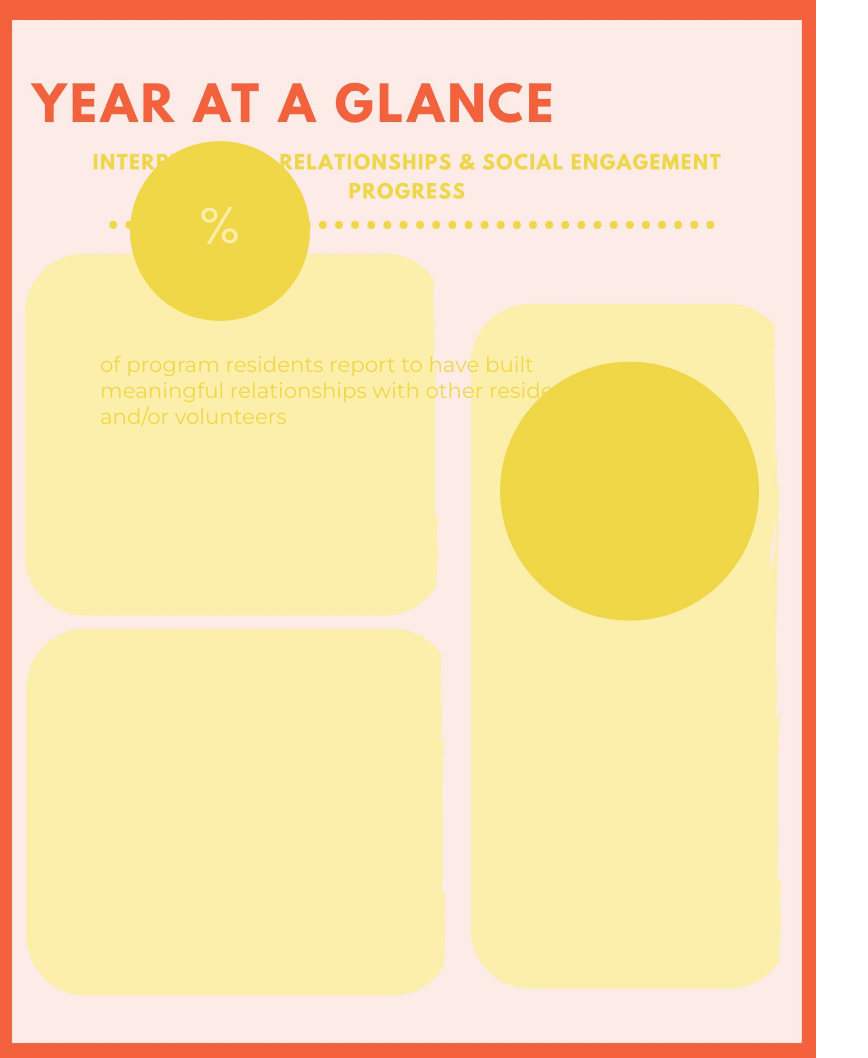
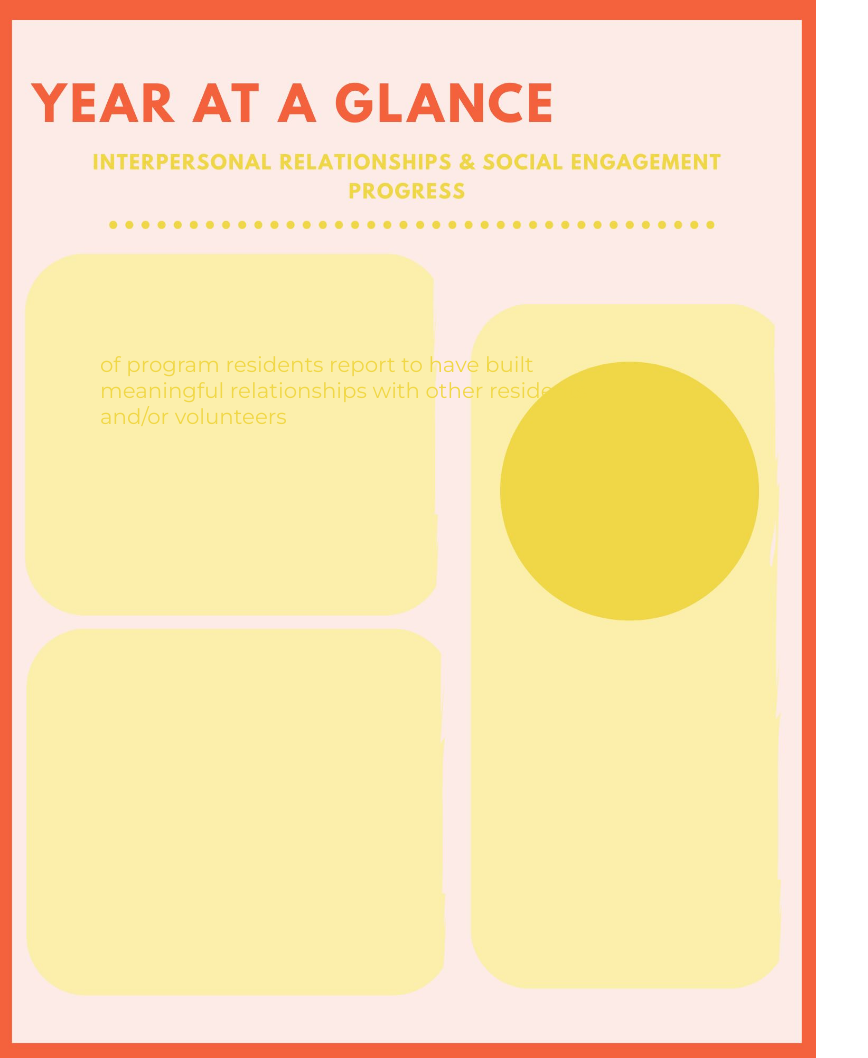
Before and after one commit to cmgboji/CCM-PDF, a Flask app: template templates/report_template.html in a window 1280 px wide. Shown: the part 5279-6337 px from the top of the page, without its empty margins (0-868 px from the left). Run offline with Flask 3, Linux system fonts and the light colour scheme; the template is opened without the code that fills it, so the values that code supplies are empty.

Commit message:
plot test

```diff
--- a/static/css/report.css
+++ b/static/css/report.css
@@ -62,59 +62,6 @@ body {
 }
 
 
-/* ==================== CIRCLES ==================== */
-
-.circle {
-    position: absolute;
-    width: 180px;
-    height: 180px;
-    border-radius: 50%;
-    font-family: 'League Spartan';
-    font-size: 42pt;
-    text-align: center;
-    line-height: 180px;
-}
-
-.yellow-circle {
-    background: #f0d747;
-    color: #fbefab;
-    left: 130px;
-    top: 140px;
-}
-
-
-/* ==================== RECTANGLES ==================== */
-
-.rect-pink {
-    position: absolute;
-    width: 180px;
-    height: 110px;
-    background: #f5b4a4;
-    border-radius: 15px;
-    font-family: 'League Spartan';
-    font-size: 36pt;
-    color: white;
-    text-align: center;
-    line-height: 110px;
-}
-
-.rect-blue {
-    position: absolute;
-    width: 180px;
-    height: 110px;
-    background: #cedbdb;
-    border-radius: 15px;
-    font-family: 'League Spartan';
-    font-size: 36pt;
-    color: white;
-    text-align: center;
-    line-height: 110px;
-}
-
-.rect1 { top: 150px; left: 120px; }
-.rect2 { top: 390px; left: 120px; }
-
-
 /* ==================== CAPTIONS ==================== */
 
 .caption {
```
